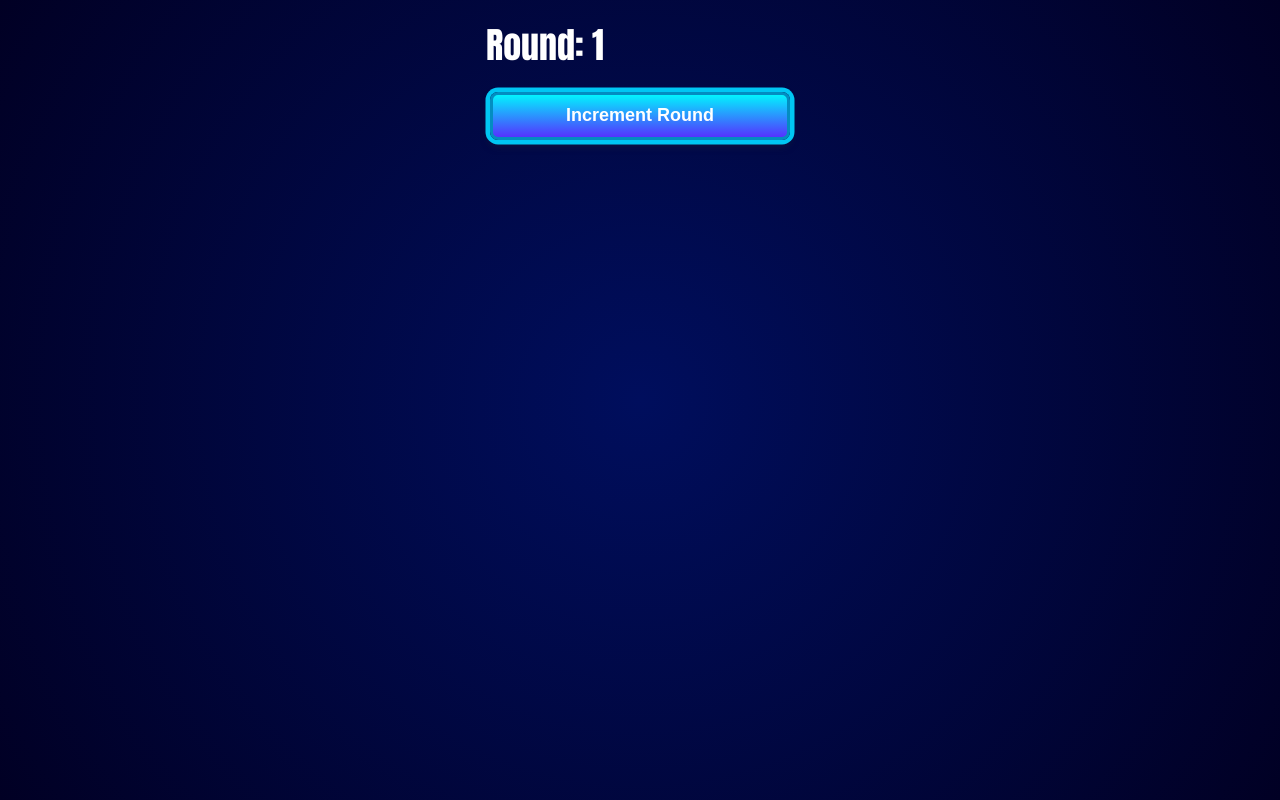
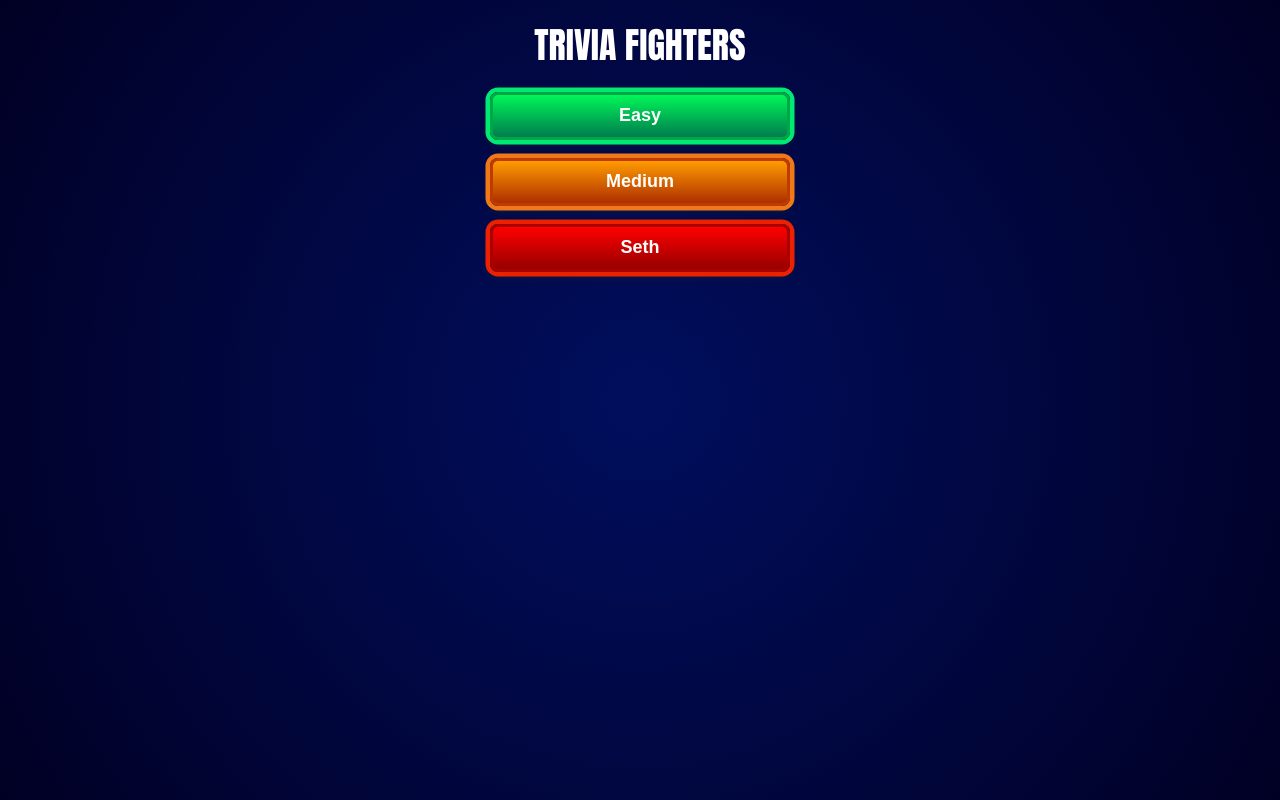
Before and after one commit to tamaraeaton/trivia-fighters, a React (Create React App) app: page / in a window 1280 px wide. Built offline with nearby package versions, Linux system fonts and the light colour scheme.

Commit message:
RAP404: - created Landing Page

```diff
--- a/src/pages/Home.tsx
+++ b/src/pages/Home.tsx
@@ -1,14 +1,13 @@
-import { useGameRound } from 'store/game/game.hooks';
 import Button from 'components/Button/Button';
 import React from 'react';
 
 const Home: React.FunctionComponent = () => {
-  const [currentRound, { incrementRound }] = useGameRound();
-
   return (
     <div>
-      <h1>Round: {currentRound}</h1>
-      <Button onClick={incrementRound}>Increment Round</Button>
+      <h1 className="headline1">TRIVIA FIGHTERS</h1>
+      <Button classType="btn--easy">Easy</Button>
+      <Button classType="btn--medium">Medium</Button>
+      <Button classType="btn--seth">Seth</Button>
     </div>
   );
 };
--- a/src/styles/base/typography.scss
+++ b/src/styles/base/typography.scss
@@ -38,4 +38,5 @@ h6,
   color: $c-white;
   font-family: $ff-headline;
   font-weight: $fw-bold;
+  text-align: center;
 }
```
Also changed, not shown: 2 other files (tests, documents, lock files or other folders).
